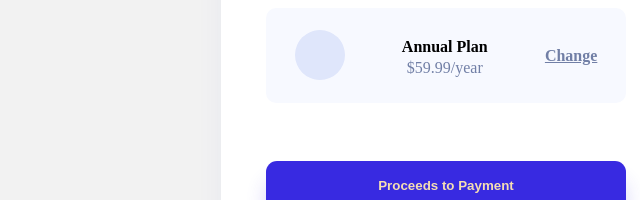
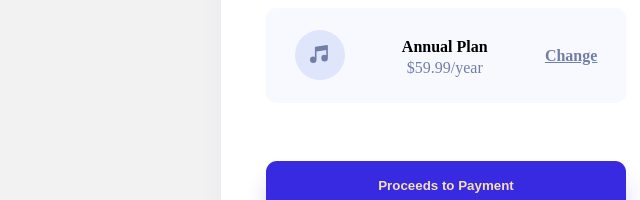
Before and after one commit to berogio/order-summary, a plain HTML site: page index.html in a window 1280 px wide. Shown: the part 467-667 px from the top of the page, 194-834 px from the left. Drawn offline with Linux system fonts and the light colour scheme.

Commit message:
fixed bug musik-icon

```diff
--- a/styles.css
+++ b/styles.css
@@ -61,7 +61,7 @@
     height: 50px;
     border-radius: 100%;
     background-color: #DFE6FB;
-    background-image: url(./assets/icon-music.svg);
+    background-image: url(./assets/images/icon-music.svg);
 }
 
 .grid .card .card-content .price {
```
